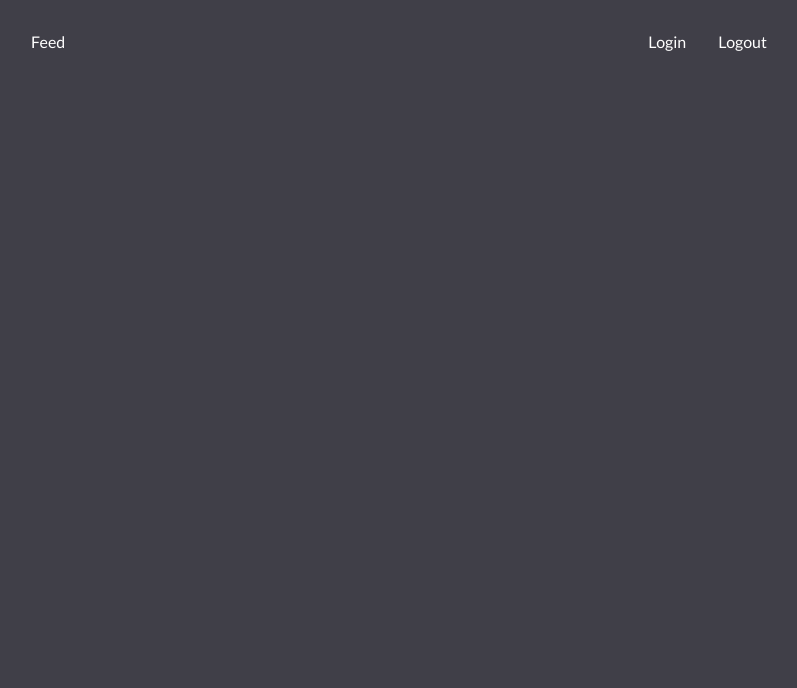
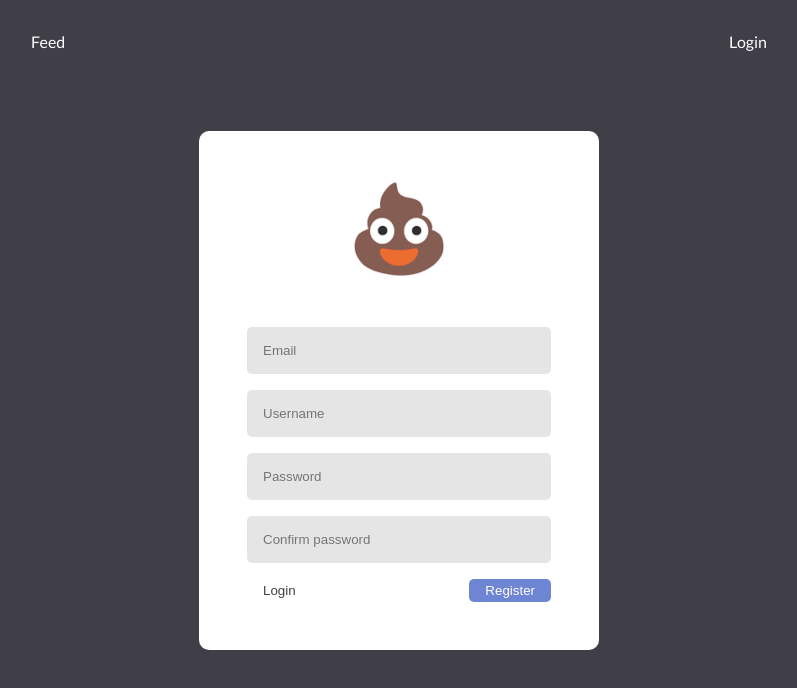
Before and after one commit to Kyle772/CodingChallenge-MintGoldDust, a React (Create React App) app in the folder web/: page /register in a window 1280 px wide. Shown: the top 688 px of the page, without its empty margins (241-1038 px from the left). Built offline with nearby package versions, Linux system fonts and the light colour scheme.

Commit message:
Added Login/Logout and register

```diff
--- a/web/src/app/App.scss
+++ b/web/src/app/App.scss
@@ -102,3 +102,16 @@ input.button {
 
   }
 }
+
+p.message {
+  background-color: #6e85d3;
+  padding: 1rem 1rem;
+  border: solid 5px rgba(255, 255, 255, .25);
+  color: white;
+  display: flex;
+  justify-content: space-between;
+  width: 100%;
+  box-sizing: border-box;
+  max-width: 600px;
+  margin: auto;
+}
--- a/web/src/app/Header.js
+++ b/web/src/app/Header.js
@@ -1,6 +1,9 @@
-import React from 'react'
+import React, { useContext } from 'react'
+import { UserDataContext } from '../context/UserData'
 
 export default function Header() {
+  let { jwt } = useContext(UserDataContext)
+
   return (
     <React.Fragment>
       <header>
@@ -9,8 +12,10 @@ export default function Header() {
             <li><a className="button" href="/feed">Feed</a></li>
           </ul>
           <ul className="auth">
-            <li><a className="button" href="/">Login</a></li>
-            <li><a className="button" href="/logout">Logout</a></li>
+            {jwt
+              ? <li><a className="button" href="/logout">Logout</a></li>
+              : <li><a className="button" href="/">Login</a></li>
+            }
           </ul>
         </div>
       </header>
--- a/web/src/context/UserData.js
+++ b/web/src/context/UserData.js
@@ -1,5 +1,5 @@
 import React, { createContext, useEffect, useState } from 'react';
-import Sidebar from '../app/sidebar/Sidebar.js';
+
 export const UserDataContext = createContext();
 
 export const UserDataContextProvider = (props) => {
@@ -55,10 +55,16 @@ export const UserDataContextProvider = (props) => {
     }
   }, [jwt, updateUserData])
 
-  return (<UserDataContext.Provider value={{ jwt: jwt, userData: userData, isReady: isReady, updateUserData: updateUserData, setUpdateUserData: setUpdateUserData }}>
+  return (<UserDataContext.Provider value={{ setJwt: setJwt, jwt: jwt, userData: userData, isReady: isReady, updateUserData: updateUserData, setUpdateUserData: setUpdateUserData }}>
     {error !== "" ? <React.Fragment>
-      <Sidebar type={userData && userData.role ? userData.role.type : ""}></Sidebar>
-      <section id="dashboard"><p className="context error message">{error}</p></section>
+      <section>
+        <div className="container">
+          <p className="context error message">{error}</p>
+          <div className="close" onClick={setError("")}>
+            X
+          </div>
+        </div>
+      </section>
     </React.Fragment> : ""}
     {props.children}
   </UserDataContext.Provider>);
--- a/web/src/index.js
+++ b/web/src/index.js
@@ -4,12 +4,15 @@ import './index.css';
 import App from './app/App';
 import reportWebVitals from './reportWebVitals';
 import { BrowserRouter as Router } from 'react-router-dom'
+import UserDataContextProvider from './context/UserData'
 
 ReactDOM.render(
   <React.StrictMode>
-    <Router>
-      <App />
-    </Router>
+    <UserDataContextProvider>
+      <Router>
+        <App />
+      </Router>
+    </UserDataContextProvider>
   </React.StrictMode>,
   document.getElementById('root')
 );
--- a/web/src/pagerouter/Pagerouter.js
+++ b/web/src/pagerouter/Pagerouter.js
@@ -2,6 +2,8 @@ import React from 'react'
 import { Switch, Route } from 'react-router-dom'
 
 import Auth from '../pagerouter/auth/Auth'
+import Logout from '../pagerouter/auth/Logout'
+import Register from '../pagerouter/auth/Register'
 import Feed from '../pagerouter/feed/Feed'
 import Profile from '../pagerouter/profile/Profile'
 
@@ -10,6 +12,9 @@ export default function Pagerouter() {
     <React.Fragment>
       <Switch>
         <Route exact path="/"><Auth /></Route>
+        <Route exact path="/login"><Auth /></Route>
+        <Route exact path="/logout"><Logout /></Route>
+        <Route exact path="/register"><Register /></Route>
         <Route exact path="/feed"><Feed /></Route>
         <Route exact path="/profile"><Profile /></Route>
         <Route exact path="/profile/:pid"><Profile /></Route>
--- a/web/src/pagerouter/auth/Login.js
+++ b/web/src/pagerouter/auth/Login.js
@@ -1,14 +1,62 @@
-import React from 'react'
+import React, { useContext, useState } from 'react'
+import { UserDataContext } from '../../context/UserData'
 
 export default function Login() {
+  let { setJwt } = useContext(UserDataContext);
+  let [error, setError] = useState(null)
+
+  const handleSubmit = async (event) => {
+    event.preventDefault();
+    let formData = new FormData(event.target);
+
+    let resp = await fetch('/api/graphql', {
+      method: 'POST',
+      headers: { 'Content-Type': 'application/json' },
+      body: JSON.stringify({
+        query: `
+        mutation {
+          login(
+            input: { identifier: "` + formData.get("username").toLowerCase() + `", password: "` + formData.get("password") + `" }
+            ) {
+              jwt
+            }
+          }`
+      }),
+    })
+      .then(res => res.json())
+      .then(res => res.data)
+
+    if (resp?.error?.length > 0) {
+      setError(resp.error)
+    } else if (resp) {
+      setJwt(resp.login.jwt)
+
+      // getting cookie exp time
+      let d = new Date();
+      let exp = d.setTime(d.getTime() + (24 * 60 * 60 * 1000)); // 24 hours
+      let shortExp = d.setTime(d.getTime() + (15 * 60 * 1000)); // 15 minutes
+      let isSSL = window.location.protocol === "https:" ? " Secure;" : "";
+      // check remember me
+      if (formData.get("rememberMe")) {
+        document.cookie = "jwt=" + resp.login.jwt + "; expires=" + exp + ";" + isSSL;
+      } else {
+        document.cookie = "jwt=" + resp.login.jwt + "; expires=" + shortExp + ";" + isSSL;
+      }
+
+      window.location.href = "/feed";
+    }
+  }
+
   return (
     <React.Fragment>
-      <input type="text" placeholder="Username"></input>
-      <input type="password" placeholder="Password"></input>
-      <div className="button-con space">
-        <a href="/register"><button type="submit" className="button">Register</button></a>
-        <a className="button blurple">Login</a>
-      </div>
-    </React.Fragment>
+      <form id="Login" onSubmit={(e) => handleSubmit(e)}>
+        <input name="username" type="text" placeholder="Username"></input>
+        <input name="password" type="password" placeholder="Password"></input>
+        <div className="button-con space">
+          <a href="/register"><button type="button" className="button">Register</button></a>
+          <button type="submit" className="button blurple">Login</button>
+        </div>
+      </form>
+    </React.Fragment >
   )
 }
--- a/web/src/pagerouter/auth/Logout.js
+++ b/web/src/pagerouter/auth/Logout.js
@@ -0,0 +1,25 @@
+import React, { useContext, useEffect } from 'react'
+import { UserDataContext } from '../../context/UserData';
+
+export default function Logout() {
+  let { setJwt } = useContext(UserDataContext);
+
+  useEffect(() => {
+    const timer = setTimeout(() => {
+      document.cookie = "jwt=;expires=Thu, 01 Jan 1970 00:00:00 GMT";
+      setJwt(null)
+      window.location.href = "/login";
+    }, 2000);
+    return () => clearTimeout(timer);
+  }, []);
+
+  return (
+    <React.Fragment>
+      <section>
+        <div className="container">
+          <p className="error message">You've been logged out!</p>
+        </div>
+      </section>
+    </React.Fragment>
+  )
+}
--- /dev/null
+++ b/web/src/pagerouter/auth/Register.js
@@ -0,0 +1,81 @@
+import React, { useContext, useState } from 'react'
+import { UserDataContext } from '../../context/UserData'
+import poop from '../../assets/poop.png'
+
+export default function Register() {
+  let { setJwt } = useContext(UserDataContext);
+  let [error, setError] = useState(null)
+
+  const handleSubmit = async (event) => {
+    event.preventDefault();
+    let formData = new FormData(event.target);
+
+    if (formData.get("password") !== formData.get("cPassword")) {
+      setError("Passwords do not match")
+    } else if (formData.get("password").length < 6) {
+      setError("Password must be at least 6 characters")
+    } else {
+      let resp = await fetch('/api/graphql', {
+        method: 'POST',
+        headers: { 'Content-Type': 'application/json' },
+        body: JSON.stringify({
+          query: `
+        mutation {
+          register(
+            input: { username: "` + formData.get("username").toLowerCase() + `", email: "` + formData.get("email").toLowerCase() + `", password: "` + formData.get("password") + `" }
+            ) {
+              jwt
+              user {
+                username
+                email
+              }
+            }
+          }`
+        }),
+      }).then(res => res.json())
+        .then(res => res.data)
+
+      if (resp?.error?.length > 0) {
+        setError(resp.error)
+      } else if (resp) {
+        setJwt(resp.register.jwt)
+
+        // getting cookie exp time
+        let d = new Date();
+        let exp = d.setTime(d.getTime() + (24 * 60 * 60 * 1000)); // 24 hours
+        let shortExp = d.setTime(d.getTime() + (15 * 60 * 1000)); // 15 minutes
+        let isSSL = window.location.protocol === "https:" ? " Secure;" : "";
+
+        document.cookie = "jwt=" + resp.register.jwt + "; expires=" + shortExp + ";" + isSSL;
+
+        window.location.href = "/feed";
+      }
+    }
+
+  }
+
+  return (
+    <React.Fragment>
+      <section>
+        <div className="container">
+          <div className="card welcome">
+            <img className="poop" src={poop} />
+            {error ? <React.Fragment>
+              <p className="context error message">{error}<span className="close" onClick={(e) => setError("")}>X</span></p>
+            </React.Fragment> : ""}
+            <form id="Register" onSubmit={(e) => handleSubmit(e)}>
+              <input type="email" pattern="[a-z0-9A-Z._%+-]+@[a-z0-9A-Z.-]+\.[a-z]{2,}$" name="email" placeholder="Email"></input>
+              <input type="text" name="username" placeholder="Username"></input>
+              <input type="password" name="password" placeholder="Password"></input>
+              <input type="password" name="cPassword" placeholder="Confirm password"></input>
+              <div className="button-con space">
+                <a href="/login"><button type="button" className="button">Login</button></a>
+                <button type="submit" className="button blurple">Register</button>
+              </div>
+            </form>
+          </div>
+        </div>
+      </section>
+    </React.Fragment>
+  )
+}
```
Also changed, not shown: web/src/pagerouter/auth/Auth.js (+5 -3 lines).
